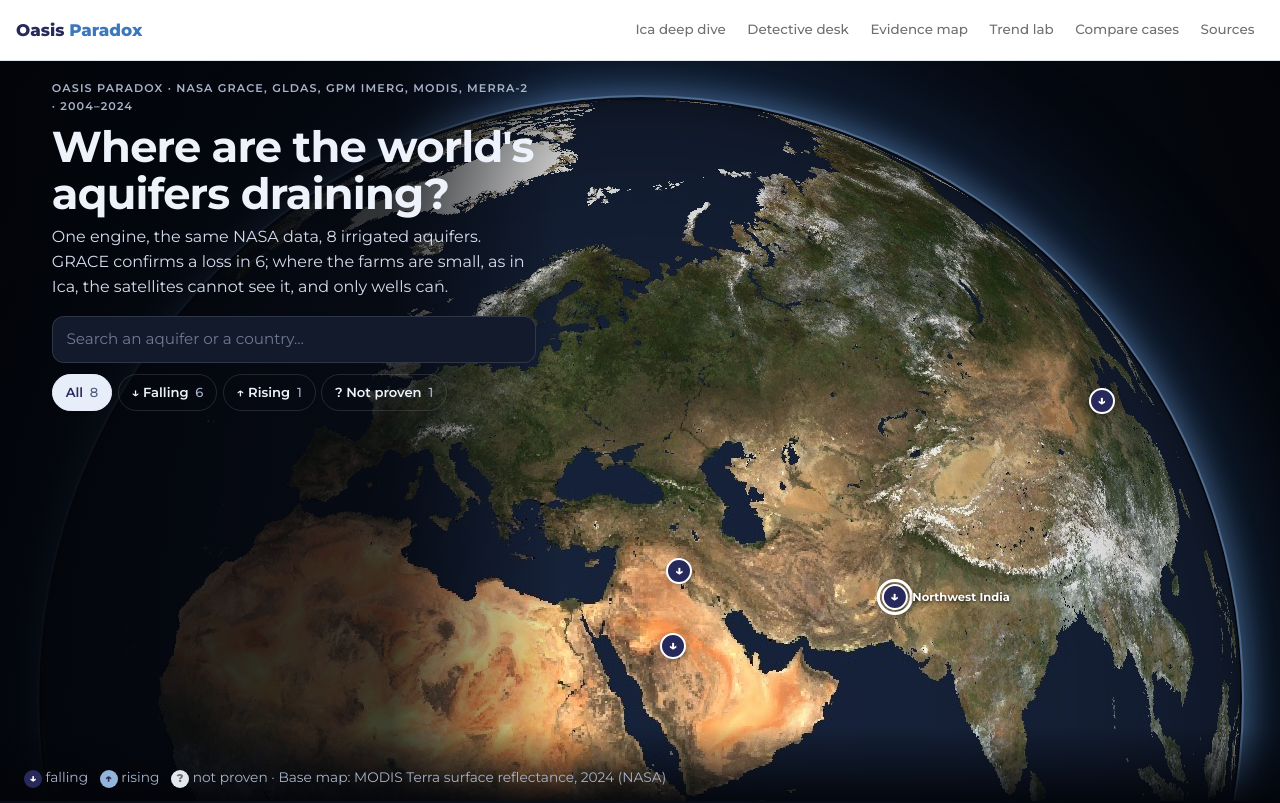
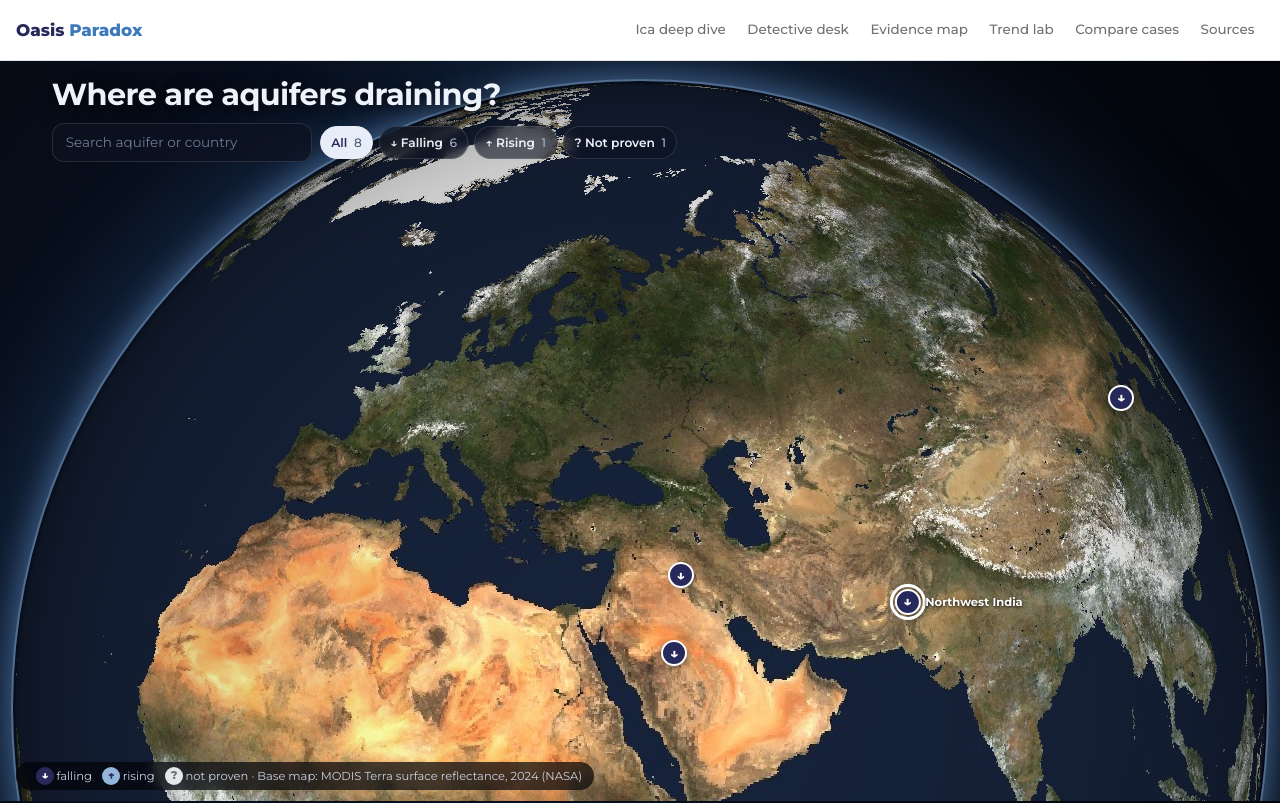
Before and after one commit to alisoft08/scitex-trend-detective, a React (Vite) app in the folder web/: page / in a window 1280 px wide. Shown: the top 803 px of the page. Built offline with nearby package versions, Linux system fonts and the light colour scheme.

Commit message:
style: less text over the globe; the globe takes 98% of the width

```diff
--- a/web/src/Atlas.tsx
+++ b/web/src/Atlas.tsx
@@ -54,7 +54,7 @@ export function Atlas({ m, onCase, onIca }: { m: Manifest; level?: Level; onCase
   const matches = shown.filter((x) => !q || norm(`${x.name} ${x.countries.join(" ")}`).includes(q));
   const falling = atlas.filter((x) => tone(x) === "down").length;
   // As wide as the screen allows: the globe fills the width and is cropped top and bottom, like Earth seen from orbit.
-  const size = typeof window !== "undefined" ? Math.max(320, Math.min(1500, Math.round(window.innerWidth * 0.94))) : 1200;
+  const size = typeof window !== "undefined" ? Math.max(320, Math.min(1500, Math.round(window.innerWidth * 0.98))) : 1200;
   const pick = (id: string) => { setSel(id); setOpen(false); setQuery(""); };
   const toDetails = () => document.getElementById("atlas-details")?.scrollIntoView({ behavior: "smooth", block: "start" });
   const callout = <div className="callout-card" key={a.id}>
@@ -79,16 +79,14 @@ export function Atlas({ m, onCase, onIca }: { m: Manifest; level?: Level; onCase
           label="Globe with the aquifers of the atlas. Drag or use the arrow keys to turn it; search or filter above." />
       <div className="atlas-overlay"><div className="wrap wide">
       <header className="atlas-head">
-        <p className="eyebrow">Oasis Paradox · NASA GRACE, GLDAS, GPM IMERG, MODIS, MERRA-2 · 2004–2024</p>
-        <h1 id="atlas-title">Where are the world's aquifers draining?</h1>
-        <p>One engine, the same NASA data, {atlas.length} irrigated aquifers. GRACE confirms a loss in {falling}; where the farms are
-          small, as in Ica, the satellites cannot see it, and only wells can.</p>
+        <h1 id="atlas-title">Where are aquifers draining?</h1>
+        <p className="sr-only">One engine, the same NASA data, {atlas.length} irrigated aquifers; GRACE confirms a loss in {falling}.</p>
       </header>
 
       <div className="atlas-tools">
         <div className="atlas-search">
           <label htmlFor="aquifer-search" className="sr-only">Find an aquifer or a country</label>
-          <input id="aquifer-search" type="search" value={query} placeholder="Search an aquifer or a country…" autoComplete="off"
+          <input id="aquifer-search" type="search" value={query} placeholder="Search aquifer or country" autoComplete="off"
             role="combobox" aria-expanded={open} aria-controls="aquifer-list"
             onFocus={() => setOpen(true)} onBlur={() => setTimeout(() => setOpen(false), 150)}
             onChange={(e) => { setQuery(e.target.value); setOpen(true); }}
--- a/web/src/styles.css
+++ b/web/src/styles.css
@@ -704,3 +704,17 @@ table.data a { color: var(--accent); overflow-wrap: anywhere; }
 .atlas-overlay .atlas-search { max-width: none; flex: none; }
 @media (max-width: 960px) { .atlas-overlay { width: auto; } .atlas-stage .globe-stage { padding-top: 0; } }
 .atlas-overlay { padding-left: clamp(0px, 2.8vw, 40px); }
+
+/* AI-assisted: Claude (Anthropic). Less text, more globe: a short title and compact tools float over the globe. */
+.atlas-overlay { width: auto; right: auto; bottom: auto; background: none; padding-block: 1.1rem 0; }
+.atlas-overlay .atlas-head { margin: 0; }
+.atlas-overlay .atlas-head h1 { font-size: clamp(1.3rem, .9rem + 1.3vw, 1.9rem); text-shadow: 0 2px 18px rgba(0,0,0,.9); }
+.atlas-overlay .atlas-tools { flex-direction: row; flex-wrap: wrap; align-items: center; gap: .5rem; margin-top: .7rem; }
+.atlas-overlay .atlas-search { width: 260px; }
+.atlas-overlay .atlas-search input { padding: .5rem .8rem; font-size: .85rem; background: rgba(13,18,32,.75); backdrop-filter: blur(6px); }
+.atlas-overlay .atlas-filters button { font-size: .76rem; padding: .35rem .65rem; background: rgba(13,18,32,.6); backdrop-filter: blur(6px); }
+.atlas-overlay .atlas-filters button[aria-pressed="true"] { background: #e8eef9; }
+.atlas-stage-foot { background: none; padding-block: 0 .7rem; }
+.atlas-stage-foot .atlas-legend { font-size: .72rem; opacity: .8; }
+.atlas-stage .globe-stage { padding-top: 2.5vh; }
+.atlas-stage-foot .atlas-legend { display: inline-flex; flex-wrap: wrap; align-items: center; gap: .15rem; padding: .3rem .75rem; border-radius: 999px; background: rgba(2,4,9,.7); backdrop-filter: blur(6px); opacity: 1; color: #c9d1e3; }
```
